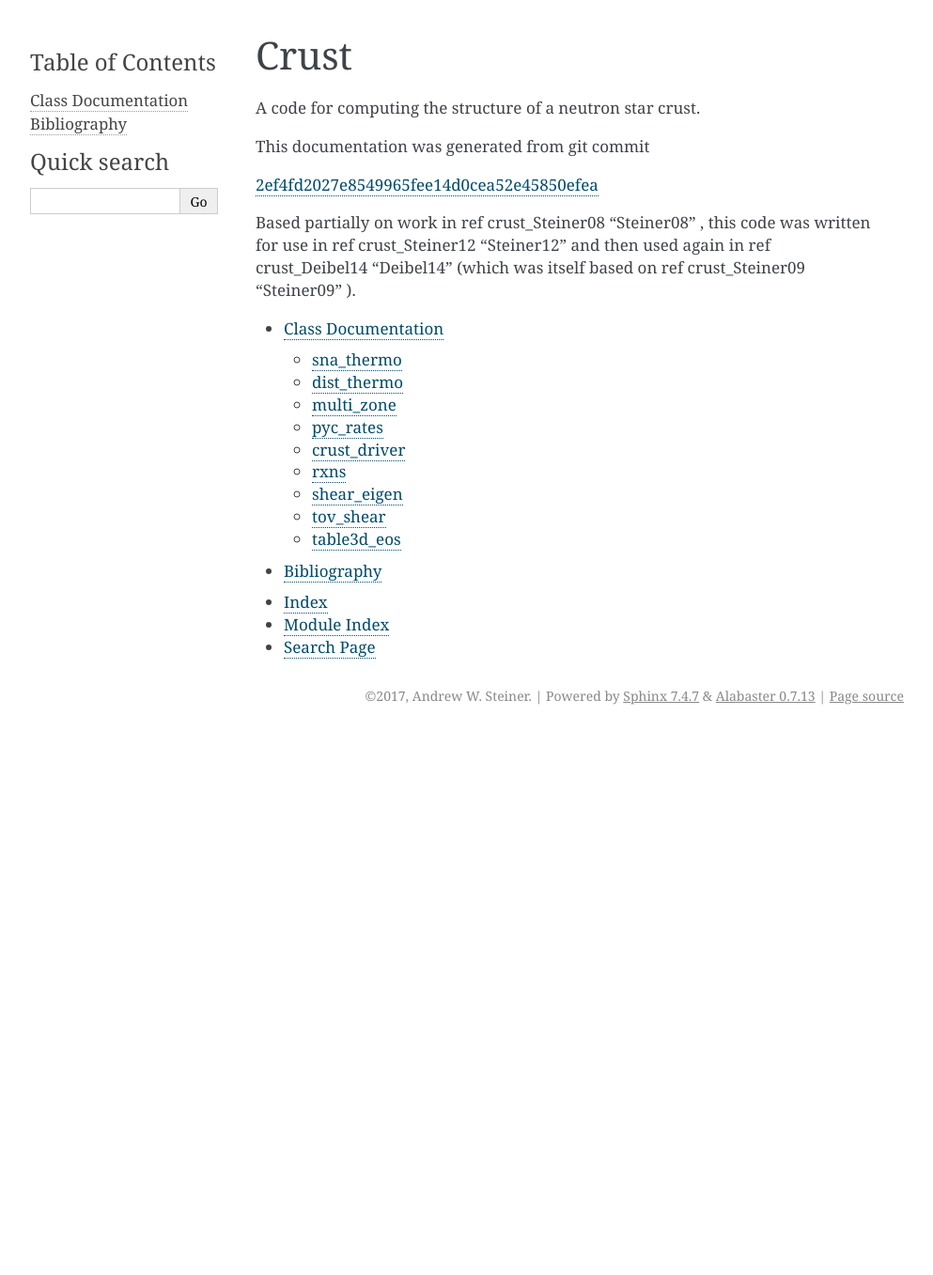
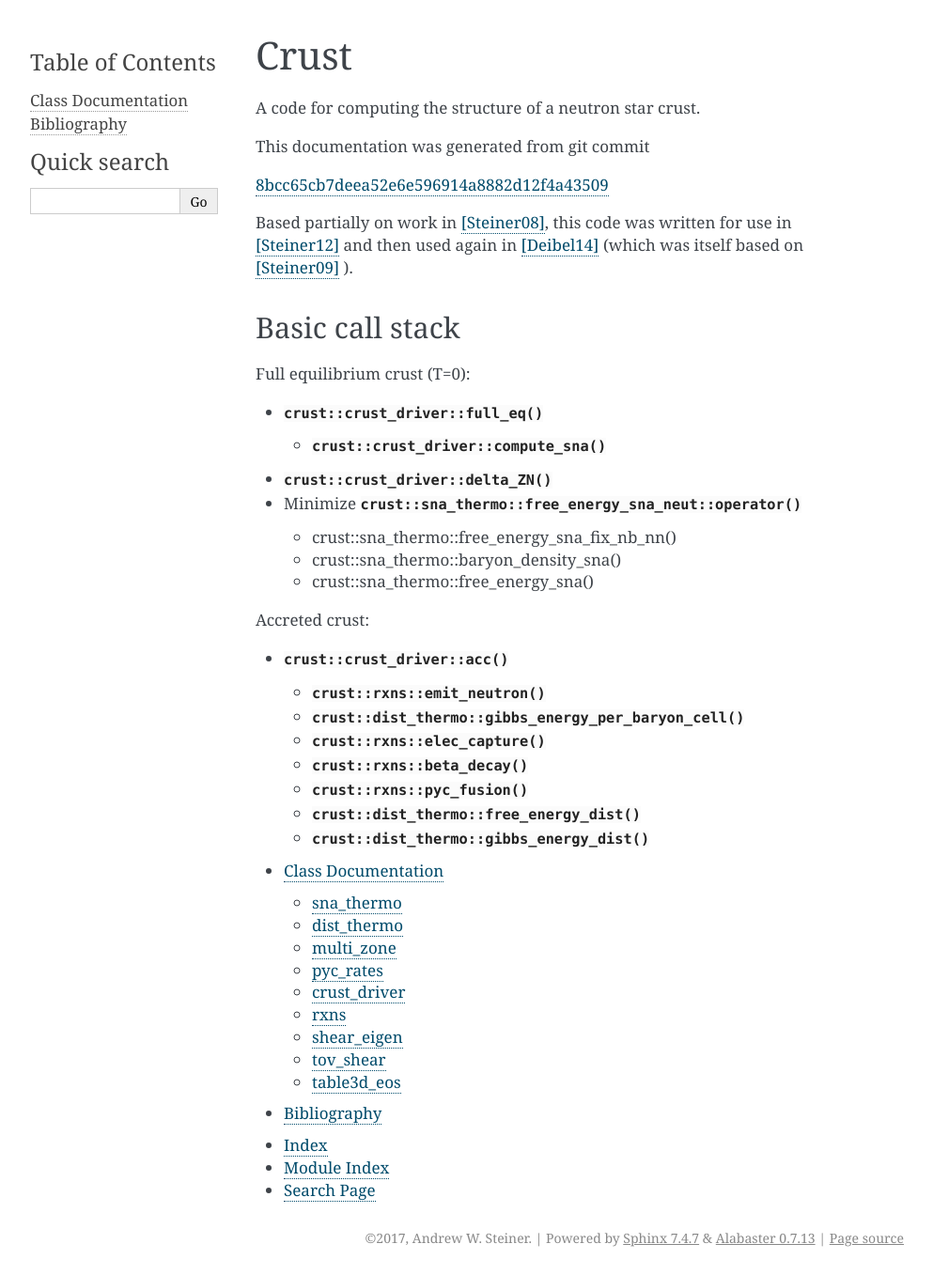
Before and after one commit to awsteiner/crust, a Sphinx documentation site: the page built from sphinx/index.rst, in a window 1280 px wide. Shown: the whole page at 94% size, without its empty margins (148-1141 px from the left). Built offline with Sphinx 7.4.7, drawn with Linux system fonts in a browser that asks for light colours; before the commit the page ends 900 px from its top, so only the background shows below that.

Commit message:
Updating to sphinx docs.

```diff
--- a/sphinx/commit.rst
+++ b/sphinx/commit.rst
@@ -1 +1 @@
-`2ef4fd2027e8549965fee14d0cea52e45850efea <http://github.com/awsteiner/bamr/tree/2ef4fd2027e8549965fee14d0cea52e45850efea>`_
+`8bcc65cb7deea52e6e596914a8882d12f4a43509 <http://github.com/awsteiner/bamr/tree/8bcc65cb7deea52e6e596914a8882d12f4a43509>`_
--- a/sphinx/index.rst
+++ b/sphinx/index.rst
@@ -8,10 +8,46 @@ This documentation was generated from git commit
 
 .. include:: commit.rst
 
-Based partially on work in \ref crust_Steiner08 "Steiner08" , this
-code was written for use in \ref crust_Steiner12 "Steiner12" and
-then used again in \ref crust_Deibel14 "Deibel14" (which was
-itself based on \ref crust_Steiner09 "Steiner09" ).
+Based partially on work in [Steiner08]_, this
+code was written for use in [Steiner12]_ and
+then used again in [Deibel14]_ (which was
+itself based on [Steiner09]_ ).
+
+Basic call stack
+----------------
+
+Full equilibrium crust (T=0):
+
+- :cpp:func:`crust::crust_driver::full_eq()`
+
+  * :cpp:func:`crust::crust_driver::compute_sna()`
+
+- :cpp:func:`crust::crust_driver::delta_ZN()`
+
+- Minimize
+  :cpp:func:`crust::sna_thermo::free_energy_sna_neut::operator()`
+
+  * crust::sna_thermo::free_energy_sna_fix_nb_nn()
+  * crust::sna_thermo::baryon_density_sna()
+  * crust::sna_thermo::free_energy_sna()
+
+Accreted crust:
+
+- :cpp:func:`crust::crust_driver::acc()`
+
+  * :cpp:func:`crust::rxns::emit_neutron()`
+
+  * :cpp:func:`crust::dist_thermo::gibbs_energy_per_baryon_cell()`
+
+  * :cpp:func:`crust::rxns::elec_capture()`
+
+  * :cpp:func:`crust::rxns::beta_decay()`
+
+  * :cpp:func:`crust::rxns::pyc_fusion()`
+
+  * :cpp:func:`crust::dist_thermo::free_energy_dist()`
+
+  * :cpp:func:`crust::dist_thermo::gibbs_energy_dist()`
 
 .. toctree::
    :maxdepth: 2
```
Also changed, not shown: 11 other files.
